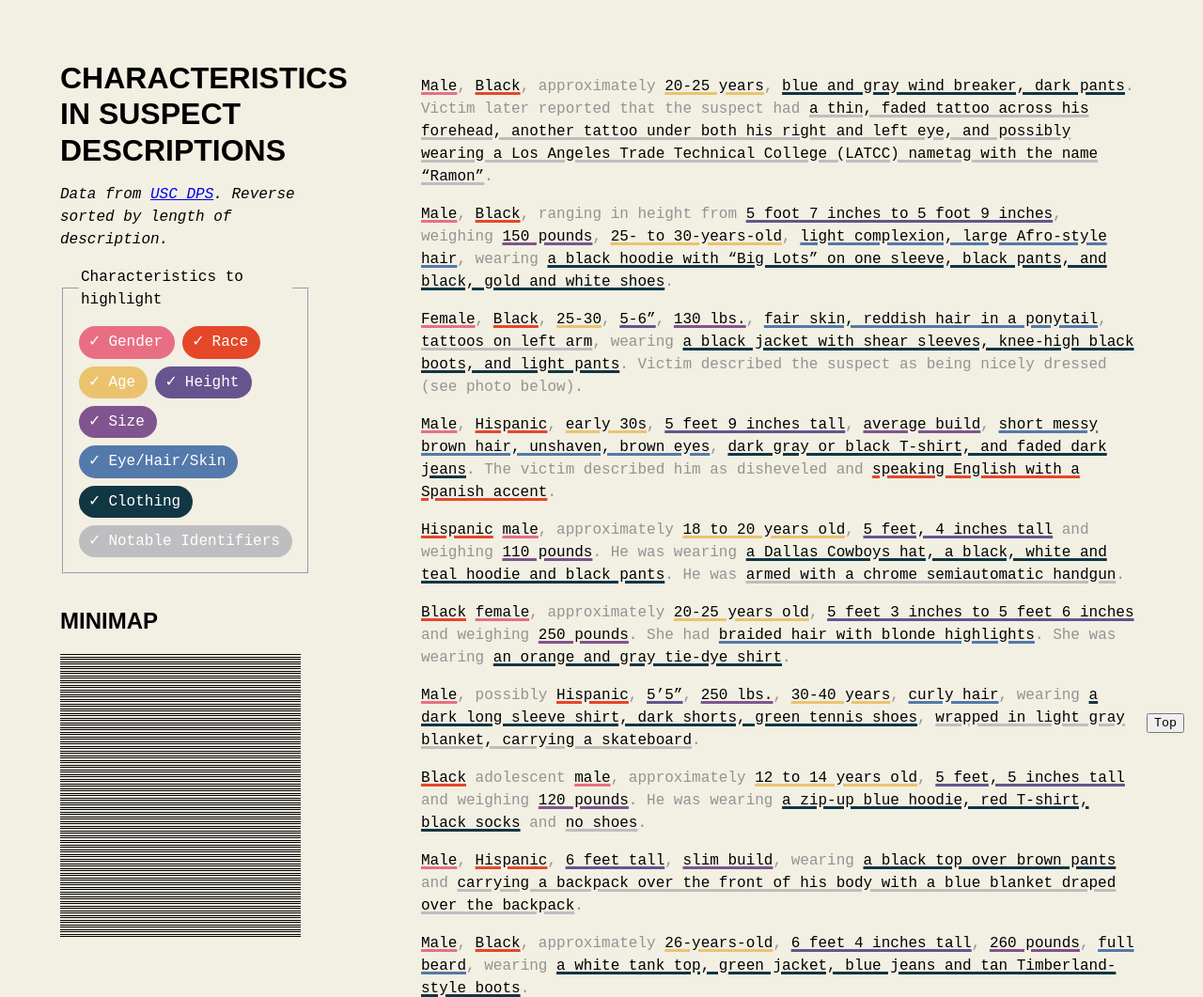
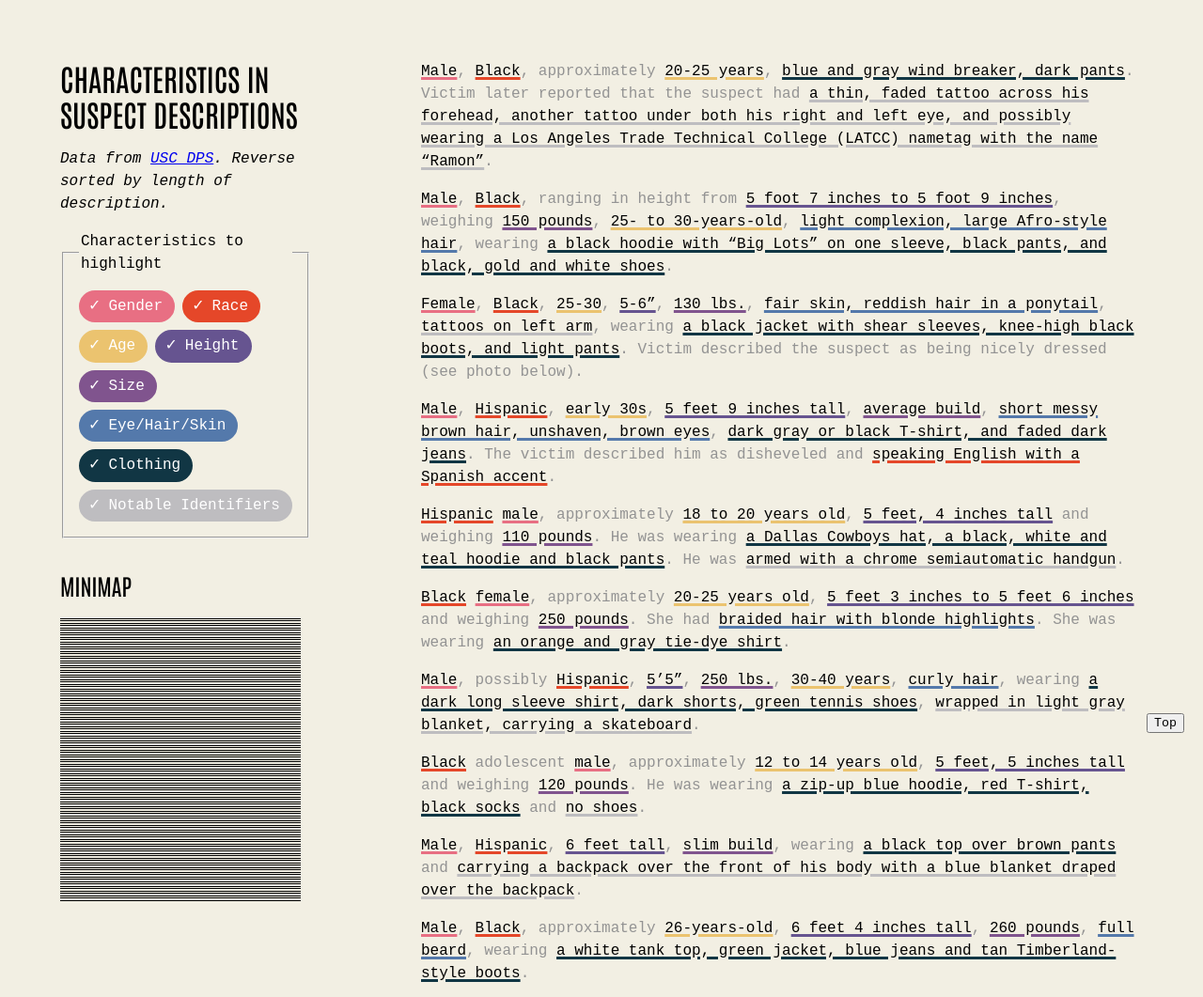
Before and after one commit to kayserifserif/dps, a plain HTML site: page index.html in a window 1280 px wide. Shown: the top 1061 px of the page at 94% size. Drawn offline with Linux system fonts and the light colour scheme.

Commit message:
fix: font tweaks

```diff
--- a/index.html
+++ b/index.html
@@ -9,6 +9,10 @@
   <meta property="og:description" content="Data from USC DPS. Reverse sorted by length of description.">
   <meta name="viewport" content="width=device-width, initial-scale=1.0">
   <link rel="icon" href="favicon.svg">
+
+  <link rel="preconnect" href="https://fonts.googleapis.com">
+  <link rel="preconnect" href="https://fonts.gstatic.com" crossorigin>
+  <link href="https://fonts.googleapis.com/css2?family=Antonio:wght@500&display=swap" rel="stylesheet">
 
   <link rel="stylesheet" type="text/css" href="styles.css">
 </head>
--- a/styles.css
+++ b/styles.css
@@ -32,6 +32,7 @@ h4,
 h5,
 h6 {
   font-family: "Antonio", sans-serif;
+  font-weight: 500;
   text-transform: uppercase;
   line-height: 1.2;
 }
@@ -161,6 +162,10 @@ label {
   color: #939393;
 }
 
+.description:first-of-type {
+  margin-top: 0;
+}
+
 .char {
   text-decoration: underline;
   text-decoration-thickness: 3px;
```
